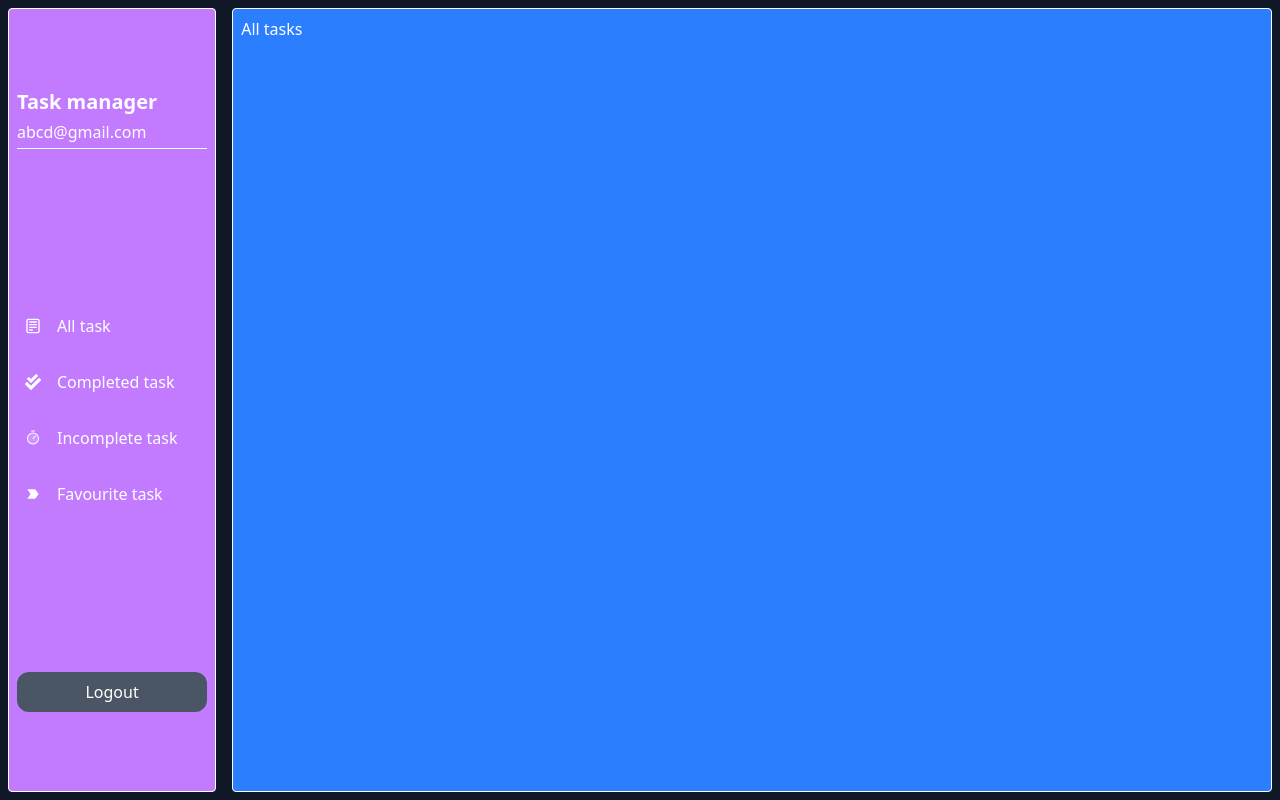
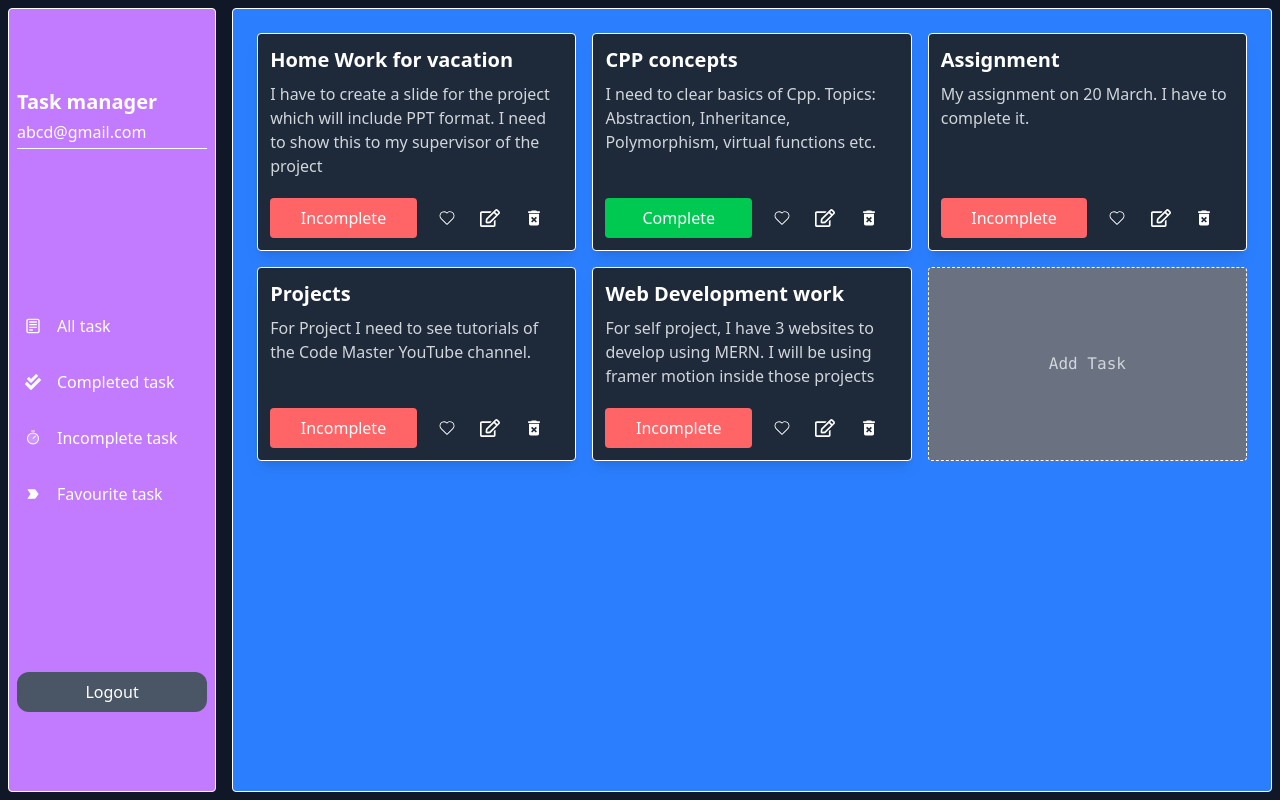
Before and after one commit to princemahmood117/task_manager, a React (Vite) app in the folder client/: page / in a window 1280 px wide. Built offline with nearby package versions, Linux system fonts and the light colour scheme.

Commit message:
fake data used and showed the data

```diff
--- a/client/package.json
+++ b/client/package.json
@@ -11,6 +11,7 @@
   },
   "dependencies": {
     "@tailwindcss/vite": "^4.0.3",
+    "framer-motion": "^12.0.11",
     "localforage": "^1.10.0",
     "match-sorter": "^8.0.0",
     "react": "^18.3.1",
--- /dev/null
+++ b/client/src/components/Cards.jsx
@@ -0,0 +1,153 @@
+// import { CiHeart } from "react-icons/ci";
+// import { FaRegEdit } from "react-icons/fa";
+// import { MdDeleteForever } from "react-icons/md";
+// const Cards = () => {
+
+//   const data = [
+//     {
+//       title: "The Best Coding Channel",
+//       desc: "I have to create my channel the best ever coding channel in Hindi for those who do not understand English properly.",
+//     },
+//     {
+//       title: "CPP concepts",
+//       desc: "I need to clear basics of Cpp. Topics: Abstraction, Inheritance, Polymorphism, virtual functions etc.",
+//     },
+//     {
+//       title: "Assignment",
+//       desc: "My assignment on 20 March. I have to complete it.",
+//     },
+//     {
+//       title: "Projects",
+//       desc: "For Project I need to see tutorials of the Code Master YouTube channel.",
+//     },
+//   ];
+
+//   console.log(data);
+
+//   return (
+//     <div className="grid lg:grid-cols-3 md:grid-cols-2 gap-4 p-4 ">
+//       { data && data.map((items, index) => (
+//         <div
+//           className="border bg-gray-800 rounded-sm p-3 flex flex-col justify-between"
+//           key={index}
+//         >
+//           <div>
+//             <h3 className="text-xl font-semibold">{items.title}</h3>
+//             <p className="text-gray-300 my-2">{items.desc}</p>
+//           </div>
+
+//           <div className="mt-3 w-full flex items-center">
+//             <button className="bg-red-400 p-2 rounded w-3/6">Incomplete</button>
+
+//             <div className="text-xl p-2 w-3/6 flex justify-around">
+//               <button className="cursor-pointer">
+//                 <CiHeart />
+//               </button>
+//               <button className="cursor-pointer">
+//                 <FaRegEdit />
+//               </button>
+//               <button className="cursor-pointer">
+//                 <MdDeleteForever />
+//               </button>
+//             </div>
+//           </div>
+//         </div>
+
+//       ))}
+
+//       <div className="flex flex-col justify-center items-center bg-gray-500 rounded border border-dashed cursor-pointer">
+//         <h2 className="text-gray-300 font-mono ">Add Task</h2>
+//       </div>
+
+//     </div>
+//   );
+// };
+
+// export default Cards;
+
+import { CiHeart } from "react-icons/ci";
+import { FaRegEdit } from "react-icons/fa";
+import { MdDeleteForever } from "react-icons/md";
+import { motion } from "framer-motion";
+import { useState } from "react";
+
+const Cards = () => {
+  const data = [
+    {
+      title: "Home Work for vacation",
+      desc: "I have to create a slide for the project which will include PPT format. I need to show this to my supervisor of the project",
+      status: "Incomplete",
+    },
+    {
+      title: "CPP concepts",
+      desc: "I need to clear basics of Cpp. Topics: Abstraction, Inheritance, Polymorphism, virtual functions etc.",
+      status: "Complete",
+    },
+    {
+      title: "Assignment",
+      desc: "My assignment on 20 March. I have to complete it.",
+      status: "Incomplete",
+    },
+    {
+      title: "Projects",
+      desc: "For Project I need to see tutorials of the Code Master YouTube channel.",
+      status: "Incomplete",
+    },
+    {
+      title: "Web Development work",
+      desc: "For self project, I have 3 websites to develop using MERN. I will be using framer motion inside those projects",
+      status: "Incomplete",
+    },
+  ];
+
+  const [importantButton, setImportantButton] = useState("Incomplete");
+
+  return (
+    <div className="grid lg:grid-cols-3 md:grid-cols-2 gap-4 p-4">
+      {data.map((items, index) => (
+        <motion.div
+          key={index}
+          className="border bg-gray-800 rounded-sm p-3 flex flex-col justify-between shadow-lg cursor-pointer"
+          initial={{ opacity: 0, y: 50 }} // Animation starts hidden and moves up
+          animate={{ opacity: 1, y: 0 }} // Moves to visible position
+          transition={{ duration: 0.3, delay: index * 0.28 }} // Smooth delay for each card
+        //   whileHover={{ scale: 1.05 }} // Slightly enlarges on hover
+        >
+          <div>
+            <h3 className="text-xl font-semibold">{items.title}</h3>
+            <p className="text-gray-300 my-2">{items.desc}</p>
+          </div>
+
+          <div className="mt-3 w-full flex items-center">
+            <button className={`${items.status === 'Incomplete'? "bg-red-400" : "bg-green-500"} p-2 rounded w-3/6 cursor-pointer hover:scale-105 transition-all duration-300`}>
+              {items.status}
+            </button>
+
+            <div className="text-xl p-2 w-3/6 flex justify-around">
+              <button className="cursor-pointer">
+                <CiHeart />
+              </button>
+              <button className="cursor-pointer">
+                <FaRegEdit />
+              </button>
+              <button className="cursor-pointer">
+                <MdDeleteForever />
+              </button>
+            </div>
+          </div>
+        </motion.div>
+      ))}
+
+      {/* Add Task Button with Animation */}
+      <motion.div className="flex flex-col justify-center items-center bg-gray-500 rounded border border-dashed cursor-pointer"
+        initial={{ opacity: 0, y: 50 }}
+        animate={{ opacity: 1, y: 0 }}
+        transition={{ duration: 0.5 }}
+      >
+        <h2 className="text-gray-300 font-mono">Add Task</h2>
+      </motion.div>
+    </div>
+  );
+};
+
+export default Cards;
--- a/client/src/pages/AllTasks/AllTask.jsx
+++ b/client/src/pages/AllTasks/AllTask.jsx
@@ -1,8 +1,9 @@
+import Cards from "../../components/Cards";
 
 const AllTask = () => {
     return (
         <div>
-            <h1>All tasks</h1>
+            <Cards></Cards>
         </div>
     );
 };
--- a/client/src/pages/Home/Home.jsx
+++ b/client/src/pages/Home/Home.jsx
@@ -1,5 +1,6 @@
 import { Outlet } from "react-router-dom";
 import Sidebar from "./Sidebar";
+
 
 const Home = () => {
   return (
@@ -8,7 +9,7 @@ const Home = () => {
         <Sidebar></Sidebar>
       </div>
 
-      <div className="bg-blue-500 md:w-5/6 w-4/6 border rounded p-2">
+      <div className="bg-blue-500 md:w-5/6 w-4/6 border rounded p-2 overflow-y-auto max-h-full">
         <Outlet></Outlet>
       </div>
     </div>
```
Also changed, not shown: client/src/pages/CompletedTask/CompletedTask.jsx (+5 -6 lines), 1 other file (tests, documents, lock files or other folders).
